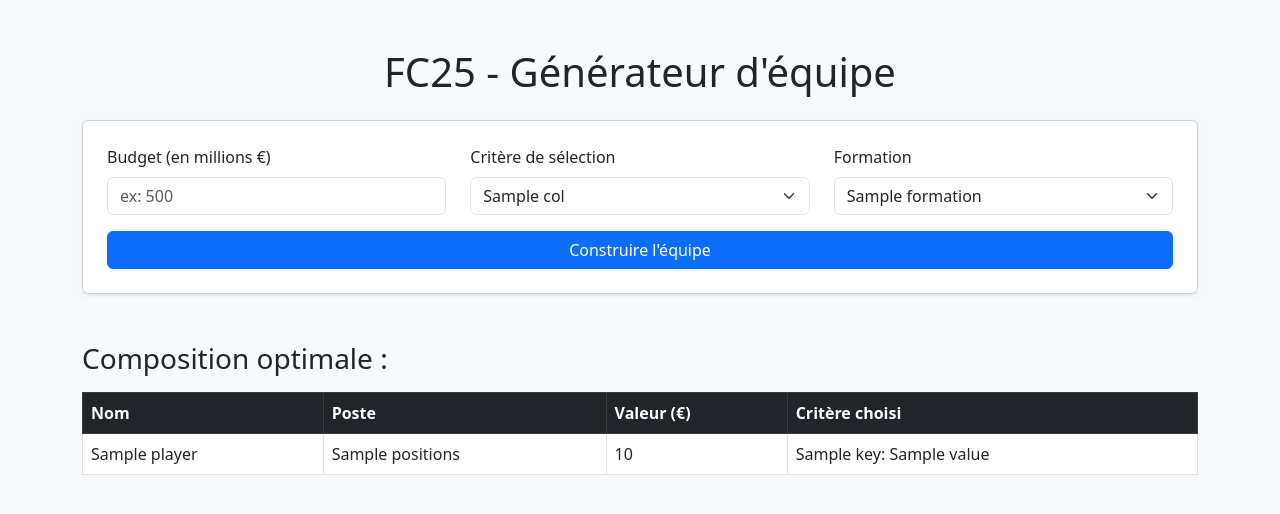
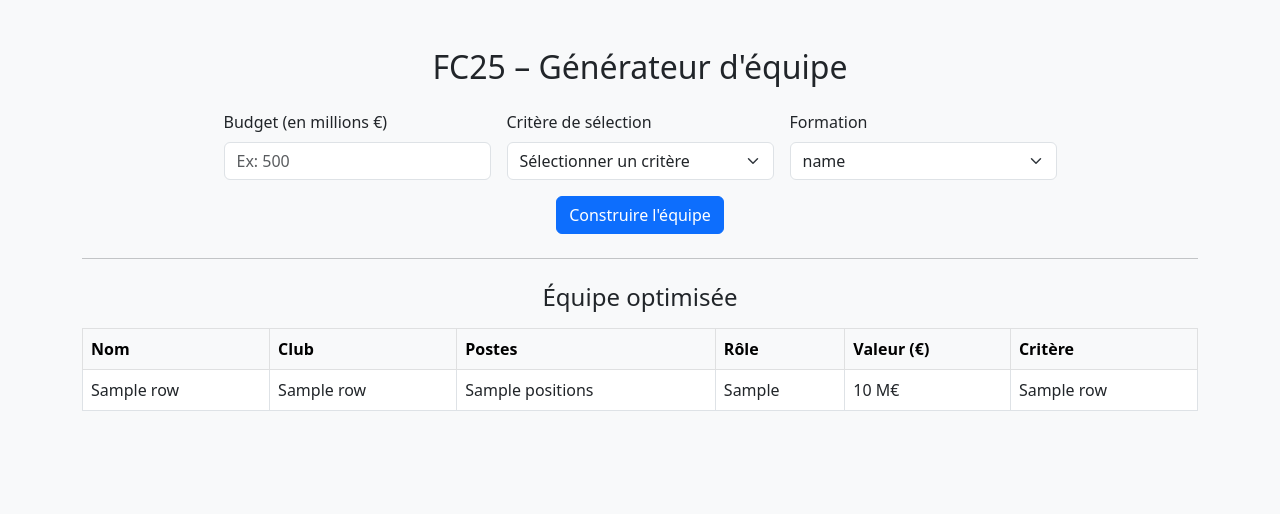
Before and after one commit to Matttgic/fc25-solver, a Flask app: template templates/index.html in a window 1280 px wide. Shown: the top 514 px of the page. Run offline with Flask 3, Linux system fonts and the light colour scheme; the template is opened without the code that fills it: most values are stand-ins (such as "Sample title", 1, 10 or a date in 2020); parts of the project's set-up code (start-up, migrations or seed data) failed here and were passed over.

Commit message:
Update index.html

```diff
--- a/templates/index.html
+++ b/templates/index.html
@@ -7,64 +7,61 @@
 </head>
 <body class="bg-light">
   <div class="container py-5">
-    <h1 class="mb-4 text-center">FC25 - Générateur d'équipe</h1>
-
-    <form method="POST" class="card p-4 shadow-sm">
-      <div class="row mb-3">
-        <div class="col-md-4">
+    <h2 class="text-center mb-4">FC25 – Générateur d'équipe</h2>
+    <form method="POST" action="/build_team" class="row g-3 justify-content-center">
+      <div class="col-md-3">
         <label class="form-label">Budget (en millions €)</label>
-          <input type="number" name="budget" class="form-control" placeholder="ex: 500" required>
+        <input type="number" class="form-control" name="budget" required placeholder="Ex: 500">
       </div>
-        <div class="col-md-4">
+      <div class="col-md-3">
         <label class="form-label">Critère de sélection</label>
-          <select name="criterion" class="form-select" required>
-            {% for col in criteria %}
+        <select class="form-select" name="criterion" required>
+          <option value="" disabled selected hidden>Sélectionner un critère</option>
+          {% for col in numeric_columns %}
             <option value="{{ col }}">{{ col }}</option>
           {% endfor %}
         </select>
       </div>
-        <div class="col-md-4">
+      <div class="col-md-3">
         <label class="form-label">Formation</label>
-          <select name="formation" class="form-select" required>
-            {% for f in formations %}
-              <option value="{{ f }}">{{ f }}</option>
+        <select class="form-select" name="formation" required>
+          {% for formation in formations.keys() %}
+            <option value="{{ formation }}">{{ formation }}</option>
           {% endfor %}
         </select>
       </div>
+      <div class="col-12 text-center mt-3">
+        <button type="submit" class="btn btn-primary">Construire l'équipe</button>
       </div>
-      <button type="submit" class="btn btn-primary">Construire l'équipe</button>
     </form>
 
-    {% if results %}
-      <div class="mt-5">
-        <h3>Composition optimale :</h3>
-        <table class="table table-bordered table-hover mt-3">
-          <thead class="table-dark">
+    {% if team is not none %}
+      <hr class="my-4">
+      <h4 class="text-center">Équipe optimisée</h4>
+      <table class="table table-bordered mt-3">
+        <thead class="table-light">
           <tr>
             <th>Nom</th>
-              <th>Poste</th>
+            <th>Club</th>
+            <th>Postes</th>
+            <th>Rôle</th>
             <th>Valeur (€)</th>
-              <th>Critère choisi</th>
+            <th>Critère</th>
           </tr>
         </thead>
         <tbody>
-            {% for player in results %}
+          {% for _, row in team.iterrows() %}
             <tr>
-                <td>{{ player.name }}</td>
-                <td>{{ player.positions }}</td>
-                <td>{{ "{:.0f}".format(player.value) }}</td>
-                <td>
-                  {% for key, value in player.items() %}
-                    {% if key not in ['name', 'positions', 'value'] %}
-                      {{ key }}: {{ value }}
-                    {% endif %}
-                  {% endfor %}
-                </td>
+              <td>{{ row["name"] }}</td>
+              <td>{{ row["club_name"] }}</td>
+              <td>{{ row["positions"] }}</td>
+              <td>{{ row["poste_simplifie"] }}</td>
+              <td>{{ "{:,.0f}".format(row["value"] / 1e6) }} M€</td>
+              <td>{{ row[criterion] }}</td>
             </tr>
           {% endfor %}
         </tbody>
       </table>
-      </div>
     {% endif %}
   </div>
 </body>
```
Lines whose indentation alone changed are shown as unchanged.
